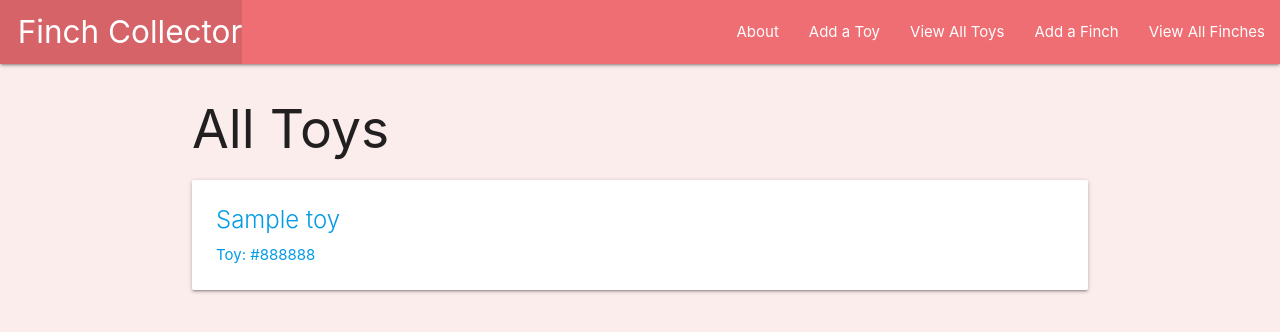
After one commit to dmt94/finch-collector0, a Django app: page /toys/ in a window 1280 px wide. The commit adds this page. Shown: the top 332 px of the page. Run offline with Django 4.2, Linux system fonts and the light colour scheme; tables that the repository leaves empty hold one stand-in row (values such as "Sample post").

Commit message:
update toys crud

```diff
--- a/main_app/admin.py
+++ b/main_app/admin.py
@@ -1,9 +1,9 @@
 from django.contrib import admin
 
 # Register your models here.
-from .models import Finch
-from .models import Feeding
+from .models import Finch, Feeding, Toy
 
 # Register your models here
 admin.site.register(Finch)
 admin.site.register(Feeding)
+admin.site.register(Toy)
--- a/main_app/models.py
+++ b/main_app/models.py
@@ -1,11 +1,22 @@
 from django.db import models
 from django.urls import reverse
+from datetime import date
 
 MEALS = (
     ('B', 'Breakfast'),
     ('L', 'Lunch'),
     ('D', 'Dinner'),
 )
+
+class Toy(models.Model):
+    name = models.CharField(max_length=50)
+    color = models.CharField(max_length=20)
+
+    def __str__(self):
+        return self.name
+
+    def get_absolute_url(self):
+        return reverse('toys_detail', kwargs={'pk': self.id})
 
 # Create your models here.
 class Finch(models.Model):
@@ -18,6 +29,9 @@ class Finch(models.Model):
 
     def get_absolute_url(self):
         return reverse('detail', kwargs={'finch_id': self.id})
+
+    def fed_for_today(self):
+        return self.feeding_set.filter(date=date.today()).count() >= len(MEALS)
 
 class Feeding(models.Model):
     date = models.DateField('feeding date')
--- a/main_app/templates/base.html
+++ b/main_app/templates/base.html
@@ -21,6 +21,8 @@
         <ul class="right">
 
           <li><a href="{% url 'about' %}">About</a></li>
+          <li><a href="{% url 'toys_create' %}">Add a Toy</a></li>
+          <li><a href="{% url 'toys_index' %}">View All Toys</a></li>
           <li><a href="{% url 'finch_create' %}">Add a Finch</a></li>
           <li><a href="{% url 'index' %}">View All Finches</a></li>
         </ul>
--- a/main_app/templates/finch/detail.html
+++ b/main_app/templates/finch/detail.html
@@ -25,6 +25,12 @@
       {{ feeding_form.as_p }}
       <input type="submit" class="btn" value="Add Feeding">
     </form>
+    <br>
+    {% if finch.fed_for_today %}
+      <div class="card-panel teal-text center-align">{{finch.name}} has been fed all meals for today</div>
+    {% else %}
+      <div class="card-panel red-text center-align">{{finch.name}} might be hungry</div>
+    {% endif %}
     <table class="striped">
       <thead>
         <tr><th>Date</th><th>Meal</th></tr>
--- /dev/null
+++ b/main_app/templates/main_app/toy_list.html
@@ -0,0 +1,15 @@
+{% extends "base.html" %}
+
+{% block content %}
+    <h2>All Toys</h2>
+
+      {% for toy in object_list %}
+      <a href="{% url 'toys_detail' toy.id %}">
+        <div class="card">
+          <div class="card-content">
+            <span class="card-title">{{ toy.name }}</span> <!--can access using dot notation-->
+            <p>Toy: {{ toy.color }}</p>
+        </div>
+        </a>
+      {% endfor %}
+{% endblock %}
--- a/main_app/urls.py
+++ b/main_app/urls.py
@@ -10,4 +10,9 @@ urlpatterns = [
   path('finches/<int:pk>/update/', views.FinchUpdate.as_view(), name='finch_update'),
   path('finches/<int:pk>/delete/', views.FinchDelete.as_view(), name='finch_delete'),
   path('finches/<int:finch_id>/add_feeding/', views.add_feeding, name='add_feeding'),
+  path('toys/', views.ToyList.as_view(), name='toys_index'),
+  path('toys/create/', views.ToyCreate.as_view(), name='toys_create'),
+  path('toys/<int:pk>/update/', views.ToyUpdate.as_view(), name='toys_update'),
+  path('toys/<int:pk>/delete/', views.ToyDelete.as_view(), name='toys_delete'),
+  path('toys/<int:pk>/', views.ToyDetail.as_view(), name='toys_detail'),
 ]
--- a/main_app/views.py
+++ b/main_app/views.py
@@ -1,6 +1,8 @@
 from django.shortcuts import render, redirect
 from django.views.generic.edit import CreateView, UpdateView, DeleteView
-from .models import Finch
+from django.views.generic import ListView
+from django.views.generic.detail import DetailView
+from .models import Finch, Toy
 from .forms import FeedingForm
 
 # Create your views here.
@@ -53,3 +55,21 @@ def add_feeding(request, finch_id):
     new_feeding.finch_id = finch_id
     new_feeding.save()
   return redirect('detail', finch_id=finch_id)
+
+class ToyList(ListView):
+  model = Toy
+
+class ToyDetail(DetailView):
+  model = Toy
+
+class ToyCreate(CreateView):
+  model = Toy
+  fields = '__all__'
+
+class ToyUpdate(UpdateView):
+  model = Toy
+  fields = ['name', 'color']
+
+class ToyDelete(DeleteView):
+  model = Toy
+  success_url = '/toys'
```
Also changed, not shown: main_app/templates/main_app/toy_confirm_delete.html (added, +12 -0 lines), main_app/templates/main_app/toy_detail.html (added, +15 -0 lines), main_app/templates/main_app/toy_form.html (added, +17 -0 lines), main_app/migrations/0003_toy_alter_feeding_options_alter_feeding_date.py (added).
